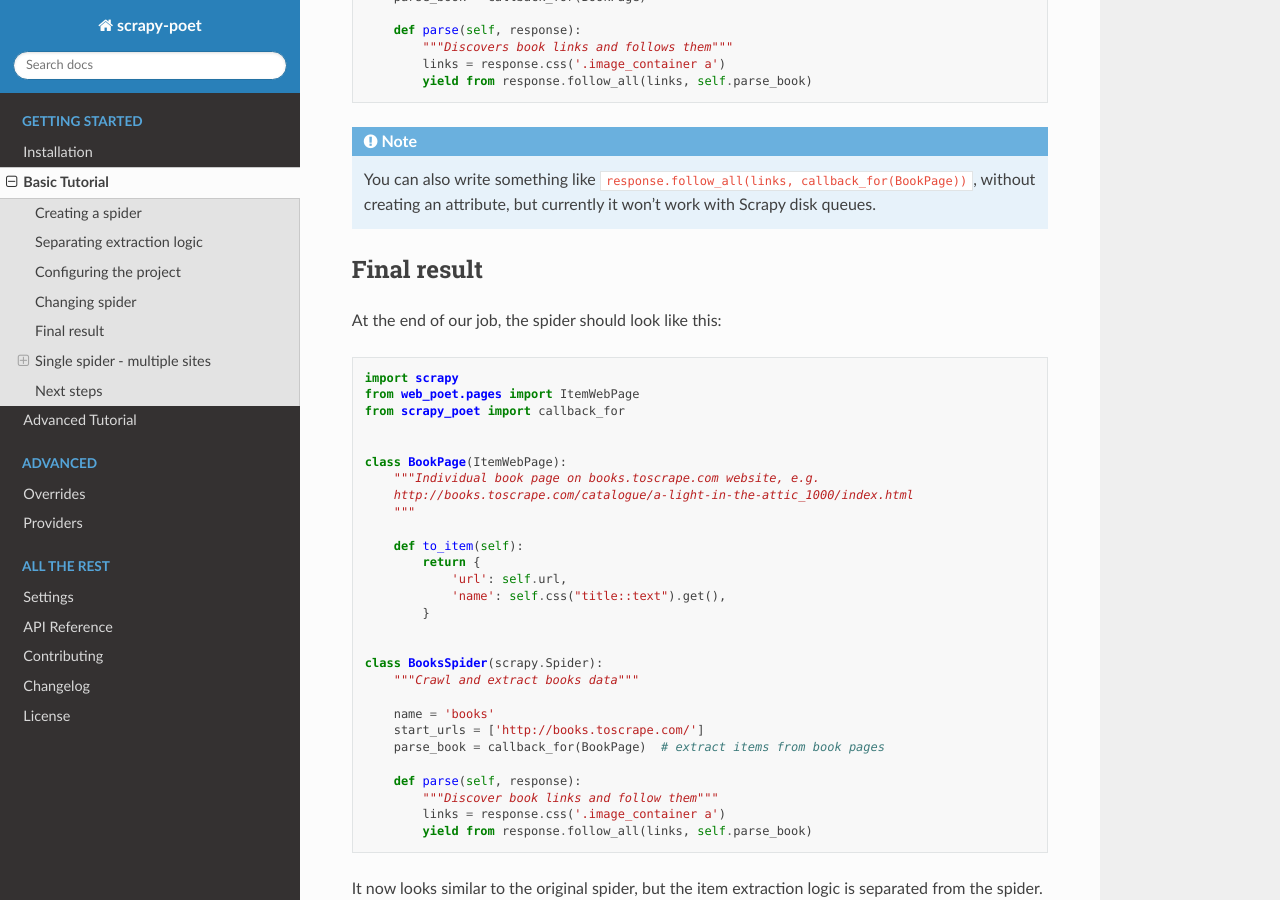
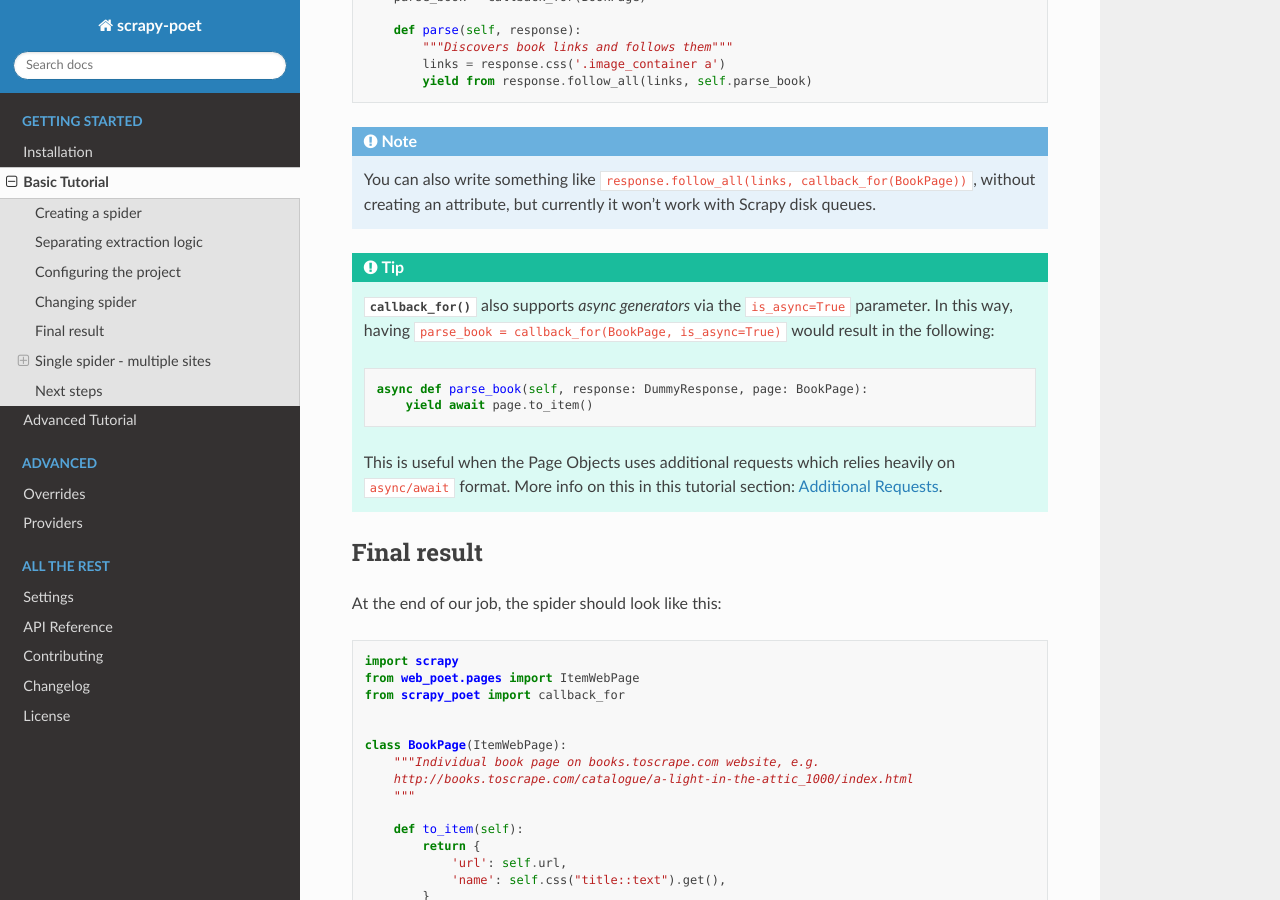
Before and after one commit to scrapinghub/scrapy-poet, a Sphinx documentation site: the page built from docs/intro/basic-tutorial.rst, in a window 1280 px wide and 900 px high, scrolled down 3338 px. Built offline with Sphinx 7.4.7 and the Read the Docs theme 2.0.0, drawn with Linux system fonts in a browser that asks for light colours.

Commit message:
add docs mentioning async support in callback_for()

```diff
--- a/docs/intro/advanced-tutorial.rst
+++ b/docs/intro/advanced-tutorial.rst
@@ -15,6 +15,7 @@ These are mainly achieved by **scrapy-poet** implementing **providers** for them
     * :class:`scrapy_poet.page_input_providers.HttpClientProvider`
     * :class:`scrapy_poet.page_input_providers.MetaProvider`
 
+.. _`intro-additional-requests`:
 
 Additional Requests
 ===================
--- a/docs/intro/basic-tutorial.rst
+++ b/docs/intro/basic-tutorial.rst
@@ -197,6 +197,21 @@ returning the result of the ``to_item`` method call. We could use
     You can also write something like
     ``response.follow_all(links, callback_for(BookPage))``, without creating
     an attribute, but currently it won't work with Scrapy disk queues.
+
+.. tip::
+
+    :func:`~.callback_for` also supports `async generators` via the ``is_async=True``
+    parameter. In this way, having ``parse_book = callback_for(BookPage, is_async=True)``
+    would result in the following:
+
+    .. code-block:: python
+
+        async def parse_book(self, response: DummyResponse, page: BookPage):
+            yield await page.to_item()
+
+    This is useful when the Page Objects uses additional requests which relies
+    heavily on ``async/await`` format. More info on this in this tutorial section:
+    :ref:`intro-additional-requests`.
 
 Final result
 ============
```
